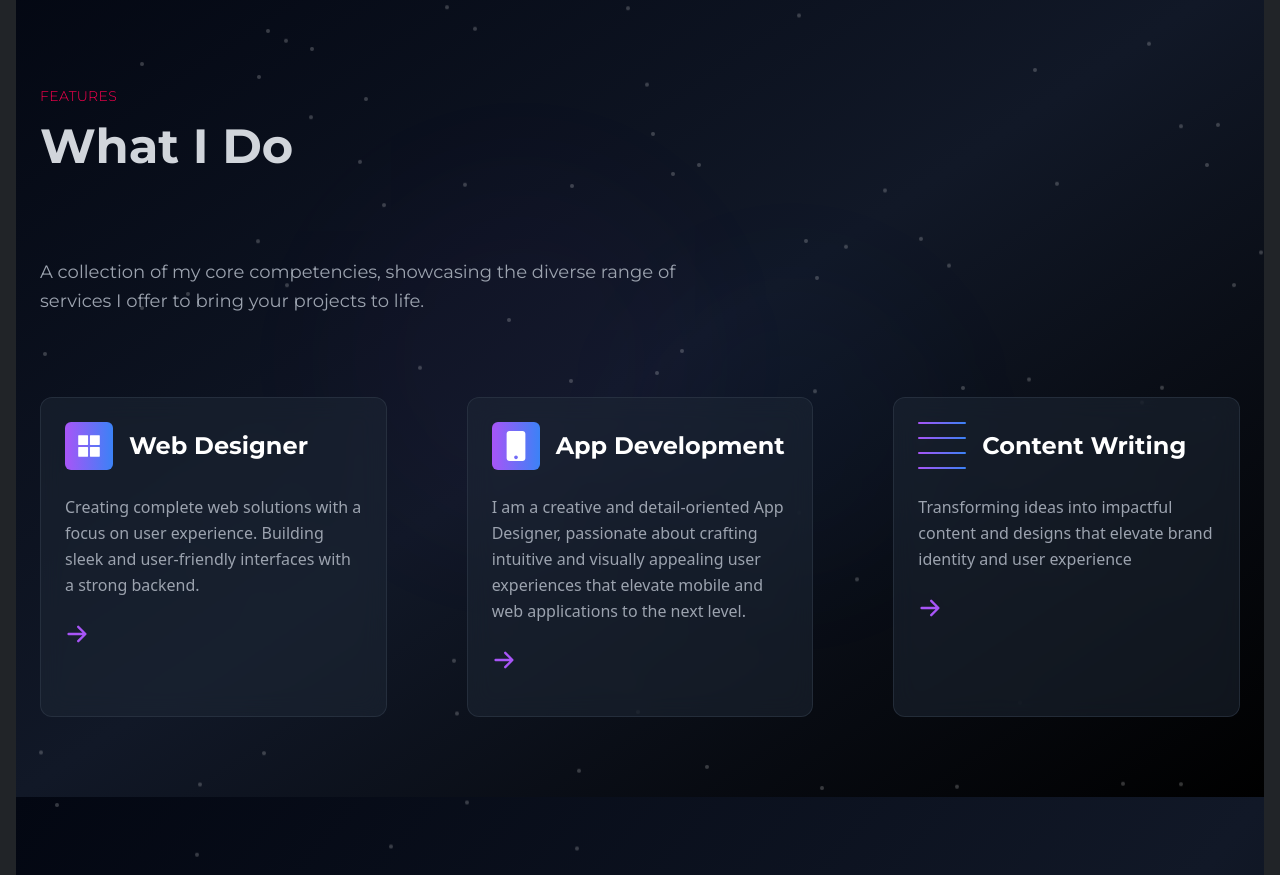
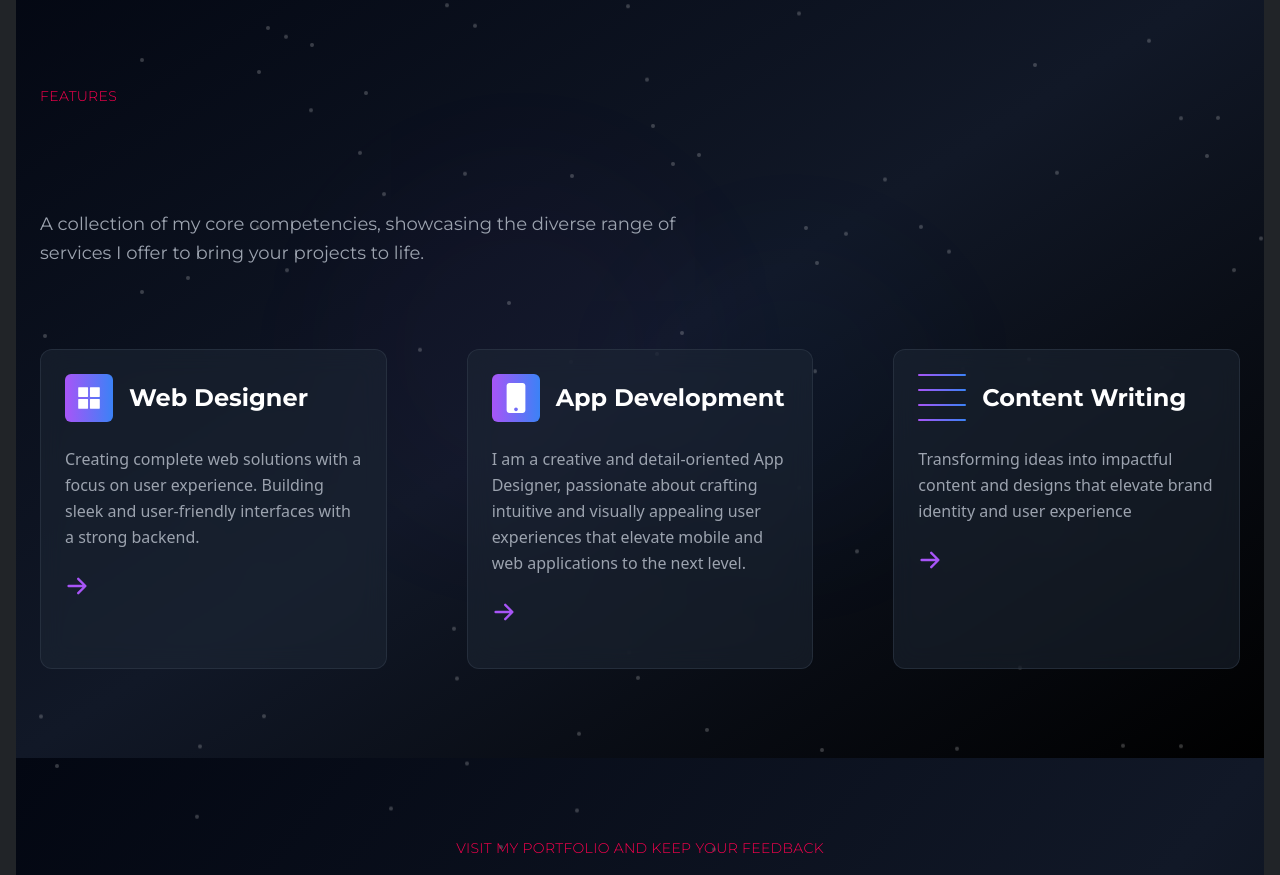
Before and after one commit to Soham271/Portfolio, a React (Create React App) app in the folder Frontend/: page / in a window 1280 px wide. Shown: the part 1040-1915 px from the top of the page. Built offline with nearby package versions, Linux system fonts and the light colour scheme.

Commit message:
Update Features.js

```diff
--- a/Frontend/src/components/features/Features.js
+++ b/Frontend/src/components/features/Features.js
@@ -39,7 +39,7 @@ const Features = () => {
           <div className="relative">
             <Title
               title="Features"
-              des="What I Do"
+
               className="text-5xl md:text-6xl font-bold bg-gradient-to-r from-white via-purple-200 to-blue-200 bg-clip-text text-transparent animate-gradient-x"
             />
           </div>
```
